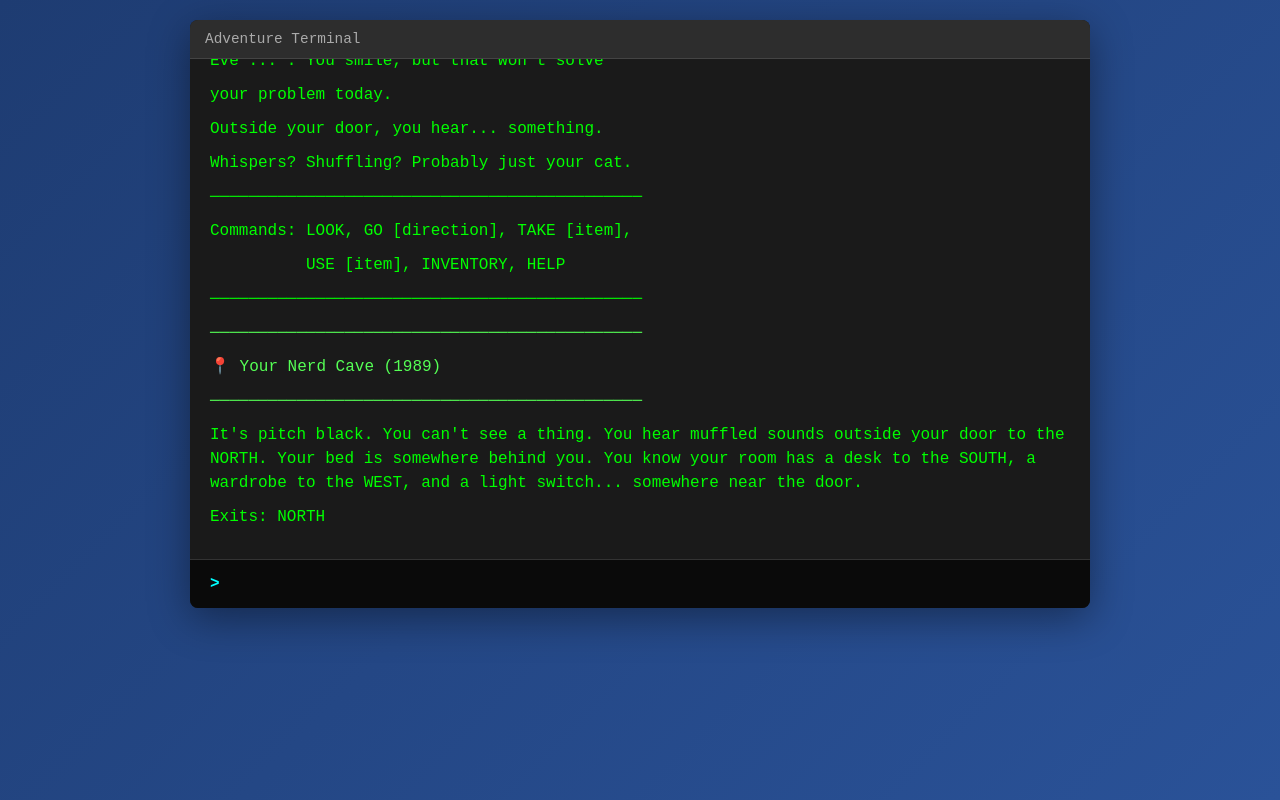
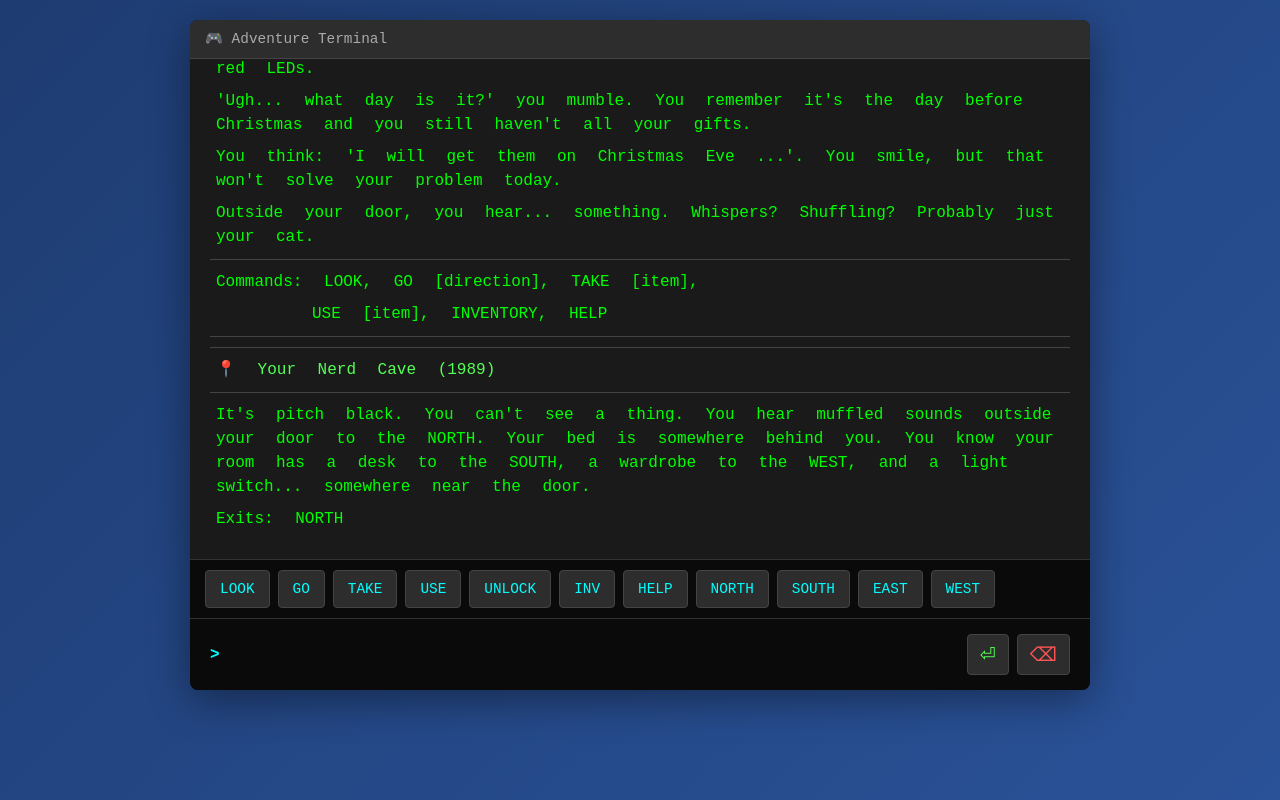
Before and after one commit to thred/eulencom, a website: page index.html in a window 1280 px wide. Drawn offline with Linux system fonts and the light colour scheme.

Commit message:
Mobile version

```diff
--- a/game.js
+++ b/game.js
@@ -15,7 +15,7 @@ const rooms = {
     },
     hallwayFail: {
         name: "The Hallway of Shame",
-        description: "You open the door, naked ...\n\nThe crowd gasps. Your friends cover their eyes. Someone's camera flashes. You dissolve in shame. GAME OVER.",
+        description: "You open the door, naked ...\n\nThere is a large crowd infront of your door. The crowd gasps. Your friends cover their eyes. Someone's camera flashes. You dissolve in shame. GAME OVER.",
         exits: {},
         items: [],
     },
@@ -36,33 +36,65 @@ const gameState = {
 // Get DOM elements
 const outputElement = document.getElementById("output");
 const inputElement = document.getElementById("input");
+const backBtn = document.getElementById("backBtn");
+const enterBtn = document.getElementById("enterBtn");
 // Output functions
 function printLine(text, className = "") {
     const line = document.createElement("div");
     line.className = `output-line ${className}`;
-    line.textContent = text;
+    // Don't make user input clickable
+    if (className === "user-input") {
+        line.textContent = text;
+    }
+    else {
+        // Make words clickable
+        const words = text.split(/(\s+)/);
+        words.forEach((word) => {
+            if (word.trim()) {
+                const span = document.createElement("span");
+                span.className = "word";
+                span.textContent = word;
+                span.addEventListener("click", () => {
+                    addWordToInput(word.trim());
+                });
+                line.appendChild(span);
+            }
+            else {
+                line.appendChild(document.createTextNode(word));
+            }
+        });
+    }
     outputElement.appendChild(line);
     outputElement.scrollTop = outputElement.scrollHeight;
 }
+function addWordToInput(word) {
+    const currentValue = inputElement.value.trim();
+    if (currentValue) {
+        inputElement.value = currentValue + " " + word;
+    }
+    else {
+        inputElement.value = word;
+    }
+    inputElement.focus();
+}
+function printSeparator() {
+    const separator = document.createElement("div");
+    separator.className = "output-separator";
+    outputElement.appendChild(separator);
+}
 function printWelcome() {
-    printLine("You wake up groggily. Your digital alarm clock");
-    printLine("blinks 10:47 AM in angry red LEDs.");
+    printLine("You wake up groggily. Your digital alarm clock blinks 10:47 AM in angry red LEDs.");
     printLine("");
-    printLine("'Ugh... what day is it?' you mumble. You ");
-    printLine("remember it's the day before Christmas and");
-    printLine("you still haven't all your gifts.");
+    printLine("'Ugh... what day is it?' you mumble. You remember it's the day before Christmas and you still haven't all your gifts.");
     printLine("");
-    printLine("You think: 'I will get them on Christmas");
-    printLine("Eve ...'. You smile, but that won't solve");
-    printLine("your problem today.");
+    printLine("You think: 'I will get them on Christmas Eve ...'. You smile, but that won't solve your problem today.");
     printLine("");
-    printLine("Outside your door, you hear... something.");
-    printLine("Whispers? Shuffling? Probably just your cat.");
+    printLine("Outside your door, you hear... something. Whispers? Shuffling? Probably just your cat.");
     printLine("");
-    printLine("─────────────────────────────────────────────");
+    printSeparator();
     printLine("Commands: LOOK, GO [direction], TAKE [item],");
     printLine("          USE [item], INVENTORY, HELP");
-    printLine("─────────────────────────────────────────────");
+    printSeparator();
     printLine("");
     describeRoom();
 }
@@ -70,9 +102,9 @@ function describeRoom() {
     const room = rooms[gameState.currentRoom];
     // Check for win/lose conditions
     if (gameState.gameWon || gameState.gameLost) {
-        printLine("─────────────────────────────────────────────", "success");
+        printSeparator();
         printLine(`📍 ${room.name}`, "success");
-        printLine("─────────────────────────────────────────────", "success");
+        printSeparator();
         printLine(room.description);
         printLine("");
         if (gameState.gameWon) {
@@ -80,9 +112,9 @@ function describeRoom() {
         }
         return;
     }
-    printLine("─────────────────────────────────────────────", "success");
+    printSeparator();
     printLine(`📍 ${room.name}`, "success");
-    printLine("─────────────────────────────────────────────", "success");
+    printSeparator();
     // Show dark description if lights are off
     if (gameState.currentRoom === "bedroom" &&
         !gameState.lightsOn &&
@@ -297,9 +329,6 @@ function handleMove(direction) {
         if (gameState.commodorePickedUp && ((_b = rooms.bedroom.items) === null || _b === void 0 ? void 0 : _b.includes("key"))) {
             printLine("The KEY is here, revealed from under the C64!", "success");
         }
-        else if (!gameState.commodorePickedUp) {
-            printLine("Maybe you should examine or take the Commodore 64?", "info");
-        }
         return;
     }
     // Check if trying to go north (to the door)
@@ -457,9 +486,9 @@ function handleUse(itemName) {
     }
 }
 function printHelp() {
-    printLine("═══════════════════════════════════════", "info");
+    printSeparator();
     printLine("AVAILABLE COMMANDS:", "info");
-    printLine("═══════════════════════════════════════", "info");
+    printSeparator();
     printLine("  LOOK [item] - Examine surroundings or item");
     printLine("  GO [direction] - Move (NORTH, SOUTH, EAST, WEST)");
     printLine("  TAKE [item] - Pick up an item");
@@ -482,5 +511,36 @@ inputElement.addEventListener("keydown", (event) => {
         inputElement.value = "";
     }
 });
+// Enter button - submit command
+enterBtn.addEventListener("click", () => {
+    const command = inputElement.value;
+    if (command.trim()) {
+        printLine(command, "user-input");
+        handleCommand(command);
+    }
+    inputElement.value = "";
+    inputElement.focus();
+});
+// Back button - delete last word
+backBtn.addEventListener("click", () => {
+    const words = inputElement.value.trim().split(/\s+/);
+    if (words.length > 0 && words[0] !== "") {
+        words.pop();
+        inputElement.value = words.join(" ");
+        if (inputElement.value) {
+            inputElement.value += " ";
+        }
+    }
+    inputElement.focus();
+});
+// Command buttons - add word to input without submitting
+document.querySelectorAll(".cmd-btn").forEach((btn) => {
+    btn.addEventListener("click", () => {
+        const cmd = btn.getAttribute("data-cmd");
+        if (cmd) {
+            addWordToInput(cmd);
+        }
+    });
+});
 // Initialize game
 printWelcome();
--- a/index.html
+++ b/index.html
@@ -2,7 +2,10 @@
 <html lang="en">
   <head>
     <meta charset="UTF-8" />
-    <meta name="viewport" content="width=device-width, initial-scale=1.0" />
+    <meta
+      name="viewport"
+      content="width=device-width, initial-scale=1.0, user-scalable=no"
+    />
     <title>Adventure Game - Code Learning Platform</title>
     <link rel="stylesheet" href="style.css" />
   </head>
@@ -10,19 +13,37 @@
     <div class="container">
       <div class="terminal-window">
         <div class="terminal-header">
-          <span class="terminal-title">Adventure Terminal</span>
+          <span class="terminal-title">🎮 Adventure Terminal</span>
         </div>
         <div id="output" class="terminal-output"></div>
+        <div class="command-buttons">
+          <button class="cmd-btn" data-cmd="look">LOOK</button>
+          <button class="cmd-btn" data-cmd="go">GO</button>
+          <button class="cmd-btn" data-cmd="take">TAKE</button>
+          <button class="cmd-btn" data-cmd="use">USE</button>
+          <button class="cmd-btn" data-cmd="unlock">UNLOCK</button>
+          <button class="cmd-btn" data-cmd="inventory">INV</button>
+          <button class="cmd-btn" data-cmd="help">HELP</button>
+          <button class="cmd-btn" data-cmd="north">NORTH</button>
+          <button class="cmd-btn" data-cmd="south">SOUTH</button>
+          <button class="cmd-btn" data-cmd="east">EAST</button>
+          <button class="cmd-btn" data-cmd="west">WEST</button>
+        </div>
         <div class="terminal-input-line">
           <span class="prompt">&gt;</span>
           <input
             type="text"
             id="input"
             class="terminal-input"
-            autofocus
             autocomplete="off"
             spellcheck="false"
           />
+          <button id="enterBtn" class="enter-btn" title="Submit command">
+            ⏎
+          </button>
+          <button id="backBtn" class="back-btn" title="Delete last word">
+            ⌫
+          </button>
         </div>
       </div>
     </div>
--- a/style.css
+++ b/style.css
@@ -6,46 +6,33 @@
 
 body {
     font-family: 'Courier New', monospace;
-    background: linear-gradient(135deg, #1e3c72 0%, #2a5298 100%);
+    background: #1a1a1a;
     min-height: 100vh;
-    padding: 20px;
     color: #333;
+    overflow: hidden;
+    touch-action: manipulation;
 }
 
 .container {
-    max-width: 900px;
-    margin: 0 auto;
-}
-
-.header {
-    text-align: center;
-    color: white;
-    margin-bottom: 20px;
-}
-
-.header h1 {
-    font-size: 2em;
-    margin-bottom: 10px;
-    text-shadow: 2px 2px 4px rgba(0, 0, 0, 0.3);
-}
-
-.header p {
-    font-size: 1.1em;
-    opacity: 0.9;
+    width: 100vw;
+    height: 100vh;
+    display: flex;
+    flex-direction: column;
 }
 
 .terminal-window {
     background: #1a1a1a;
-    border-radius: 8px;
-    box-shadow: 0 10px 40px rgba(0, 0, 0, 0.4);
-    overflow: hidden;
-    margin-bottom: 20px;
+    display: flex;
+    flex-direction: column;
+    height: 100vh;
+    width: 100vw;
 }
 
 .terminal-header {
     background: #2d2d2d;
     padding: 10px 15px;
     border-bottom: 1px solid #444;
+    flex-shrink: 0;
 }
 
 .terminal-title {
@@ -54,17 +41,18 @@ body {
 }
 
 .terminal-output {
-    padding: 20px;
-    min-height: 400px;
-    max-height: 500px;
+    padding: 15px;
+    flex: 1;
     overflow-y: auto;
+    overflow-x: hidden;
     color: #0f0;
-    font-size: 1em;
-    line-height: 1.5;
+    font-size: 0.95em;
+    line-height: 1.4;
+    -webkit-overflow-scrolling: touch;
 }
 
 .terminal-output::-webkit-scrollbar {
-    width: 8px;
+    width: 6px;
 }
 
 .terminal-output::-webkit-scrollbar-track {
@@ -73,21 +61,24 @@ body {
 
 .terminal-output::-webkit-scrollbar-thumb {
     background: #444;
-    border-radius: 4px;
-}
-
-.terminal-output::-webkit-scrollbar-thumb:hover {
-    background: #555;
+    border-radius: 3px;
 }
 
 .output-line {
-    margin-bottom: 10px;
+    margin-bottom: 8px;
     white-space: pre-wrap;
     word-wrap: break-word;
+    cursor: pointer;
+    user-select: none;
+}
+
+.output-line:active {
+    opacity: 0.7;
 }
 
 .output-line.user-input {
     color: #fff;
+    cursor: default;
 }
 
 .output-line.user-input::before {
@@ -107,18 +98,71 @@ body {
     color: #ff0;
 }
 
+.output-separator {
+    border-top: 1px solid #444;
+    margin: 10px 0;
+}
+
+.word {
+    display: inline;
+    padding: 2px 4px;
+    margin: 0 2px;
+    border-radius: 3px;
+    transition: background 0.1s;
+}
+
+.word:hover {
+    background: rgba(0, 255, 255, 0.2);
+}
+
+.word:active {
+    background: rgba(0, 255, 255, 0.4);
+}
+
+.command-buttons {
+    display: flex;
+    flex-wrap: wrap;
+    gap: 6px;
+    padding: 8px 10px;
+    background: #0a0a0a;
+    border-top: 1px solid #333;
+    flex-shrink: 0;
+}
+
+.cmd-btn {
+    background: #2d2d2d;
+    border: 1px solid #444;
+    color: #0ff;
+    padding: 8px 12px;
+    font-family: 'Courier New', monospace;
+    font-size: 0.85em;
+    border-radius: 4px;
+    cursor: pointer;
+    transition: all 0.1s;
+    touch-action: manipulation;
+    -webkit-tap-highlight-color: transparent;
+}
+
+.cmd-btn:active {
+    background: #0ff;
+    color: #000;
+    transform: scale(0.95);
+}
+
 .terminal-input-line {
     display: flex;
     align-items: center;
-    padding: 15px 20px;
+    padding: 10px;
     background: #0a0a0a;
     border-top: 1px solid #333;
+    flex-shrink: 0;
 }
 
 .prompt {
     color: #0ff;
-    margin-right: 10px;
+    margin-right: 8px;
     font-weight: bold;
+    flex-shrink: 0;
 }
 
 .terminal-input {
@@ -129,6 +173,7 @@ body {
     font-family: 'Courier New', monospace;
     font-size: 1em;
     outline: none;
+    min-width: 0;
 }
 
 .terminal-input::selection {
@@ -136,50 +181,97 @@ body {
     color: #000;
 }
 
-.info-panel {
-    background: white;
-    padding: 20px;
-    border-radius: 8px;
-    box-shadow: 0 5px 20px rgba(0, 0, 0, 0.2);
+.enter-btn {
+    background: #2d2d2d;
+    border: 1px solid #444;
+    color: #5f5;
+    padding: 8px 12px;
+    font-size: 1.2em;
+    border-radius: 4px;
+    cursor: pointer;
+    margin-left: 8px;
+    transition: all 0.1s;
+    flex-shrink: 0;
+    touch-action: manipulation;
+    -webkit-tap-highlight-color: transparent;
 }
 
-.info-panel h3 {
-    color: #2a5298;
-    margin-bottom: 15px;
+.enter-btn:active {
+    background: #5f5;
+    color: #000;
+    transform: scale(0.95);
 }
 
-.info-panel p {
-    margin-bottom: 10px;
-    line-height: 1.6;
+.back-btn {
+    background: #2d2d2d;
+    border: 1px solid #444;
+    color: #f55;
+    padding: 8px 12px;
+    font-size: 1.2em;
+    border-radius: 4px;
+    cursor: pointer;
+    margin-left: 8px;
+    transition: all 0.1s;
+    flex-shrink: 0;
+    touch-action: manipulation;
+    -webkit-tap-highlight-color: transparent;
 }
 
-.info-panel ul {
-    margin-left: 20px;
-    margin-bottom: 15px;
+.back-btn:active {
+    background: #f55;
+    color: #000;
+    transform: scale(0.95);
 }
 
-.info-panel li {
-    margin-bottom: 8px;
-    line-height: 1.6;
+/* Desktop styles */
+@media (min-width: 768px) {
+    body {
+        background: linear-gradient(135deg, #1e3c72 0%, #2a5298 100%);
+        padding: 20px;
+        overflow: auto;
     }
 
-.info-panel code {
-    background: #f0f0f0;
-    padding: 2px 6px;
-    border-radius: 3px;
-    font-family: 'Courier New', monospace;
-    color: #d63384;
+    .container {
+        max-width: 900px;
+        margin: 0 auto;
+        height: auto;
     }
 
-.build-note {
-    background: #fff3cd;
-    border-left: 4px solid #ffc107;
-    padding: 10px;
-    margin-top: 15px;
-    border-radius: 4px;
+    .terminal-window {
+        border-radius: 8px;
+        box-shadow: 0 10px 40px rgba(0, 0, 0, 0.4);
+        overflow: hidden;
+        height: auto;
+        width: auto;
     }
 
-.build-note code {
-    background: #ffe69c;
-    color: #664d03;
+    .terminal-output {
+        min-height: 400px;
+        max-height: 500px;
+        padding: 20px;
+        font-size: 1em;
+        line-height: 1.5;
     }
+
+    .terminal-input {
+        font-size: 1em;
+    }
+
+    .cmd-btn {
+        font-size: 0.9em;
+        padding: 10px 14px;
+    }
+
+    .command-buttons {
+        padding: 10px 15px;
+        gap: 8px;
+    }
+
+    .terminal-input-line {
+        padding: 15px 20px;
+    }
+
+    .word:hover {
+        background: rgba(0, 255, 255, 0.3);
+    }
+}
```
Also changed, not shown: game.ts (+95 -22 lines). Lines whose indentation alone changed are shown as unchanged.
